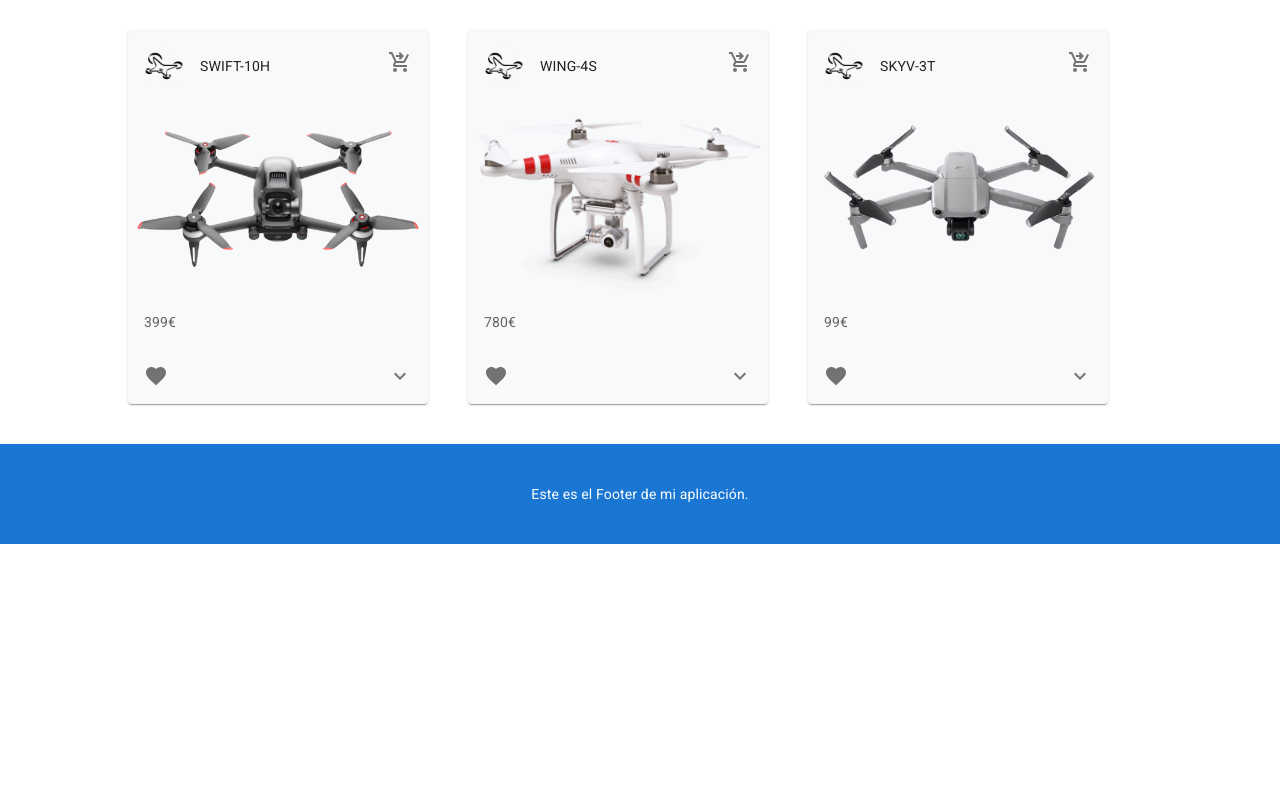
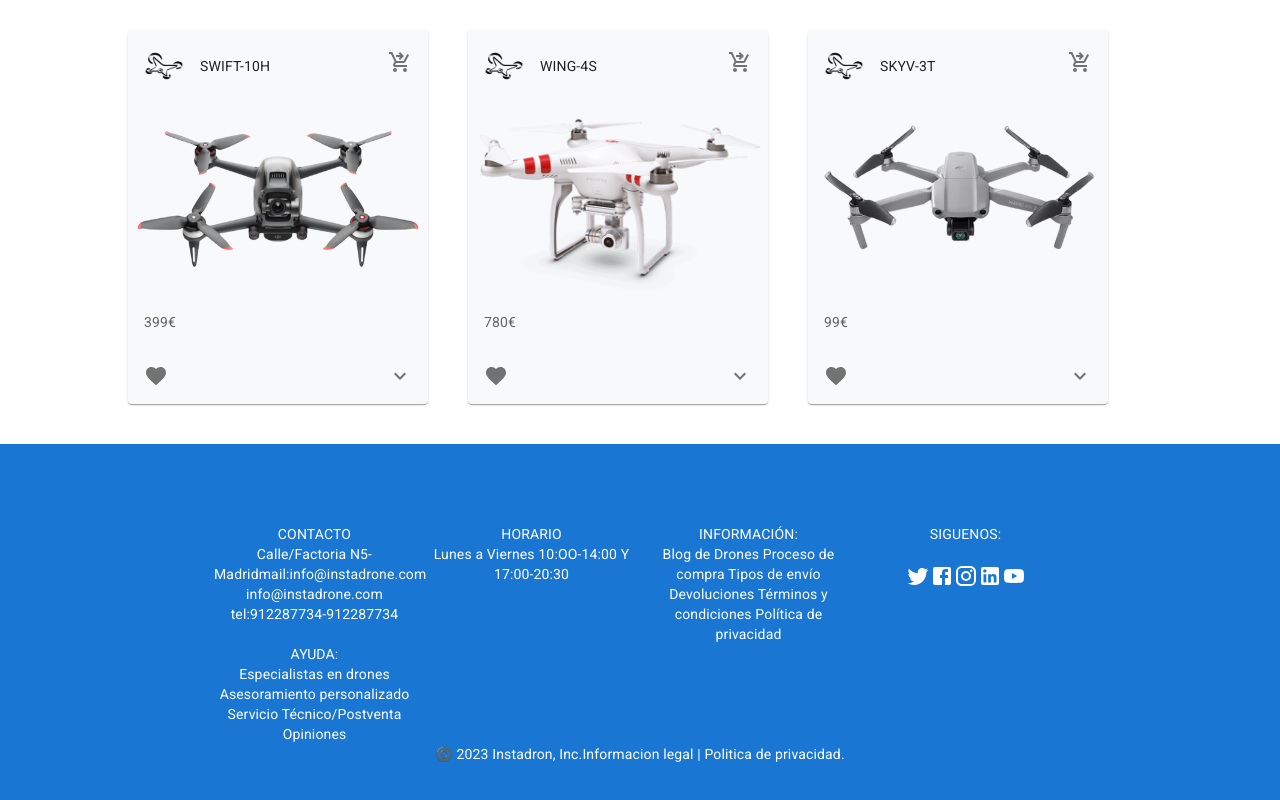
Before and after one commit to Sebasbh/DroneTech, a React (Create React App) app: page / in a window 1280 px wide. Shown: the part 2590-3390 px from the top of the page. Before the commit the page ends 3134 px from the top, so only its background shows below. Built offline with nearby package versions, Linux system fonts and the light colour scheme.

Commit message:
footer blue

```diff
--- a/src/components/Footer/Footer.jsx
+++ b/src/components/Footer/Footer.jsx
@@ -1,10 +1,13 @@
 import React from 'react'
 import { FooterMui } from './FooterMui'
+
+
 
 export function Footer() {
   return (
     <div>
       <FooterMui />
+
     </div>
 
   )
--- a/src/components/Footer/FooterMui.jsx
+++ b/src/components/Footer/FooterMui.jsx
@@ -2,9 +2,17 @@ import React from 'react';
 import { styled } from '@mui/material/styles';
 import Container from '@mui/material/Container';
 import Typography from '@mui/material/Typography';
+import { Grid } from '@mui/material';
+import TwitterIcon from '@mui/icons-material/Twitter';
+import FacebookIcon from '@mui/icons-material/Facebook';
+import InstagramIcon from '@mui/icons-material/Instagram';
+import LinkedInIcon from '@mui/icons-material/LinkedIn';
+import YouTubeIcon from '@mui/icons-material/YouTube';
+
+
 
 const FooterContainer = styled('footer')(({ theme }) => ({
-  padding: theme.spacing(5),
+  padding: theme.spacing(10),
   backgroundColor: theme.palette.primary.main,
   color: theme.palette.primary.contrastText,
 }));
@@ -12,9 +20,62 @@ const FooterContainer = styled('footer')(({ theme }) => ({
 export const FooterMui = () => {
   return (
     <FooterContainer>
-      <Container maxWidth="md">
+      <Container maxWidth="md"><Grid container spacing={2}>
+      <Grid item xs={12} sm={6} md={3}>
         <Typography variant="body2" align="center">
-          Este es el Footer de mi aplicación.
+          CONTACTO <br />
+          <>Calle/Factoria N5-Madrid</>
+          <>mail:info@instadrone.com info@instadrone.com</> <br />
+          <>tel:912287734-912287734</> <br /> <br />
+
+
+          AYUDA: <br />
+          Especialistas en drones
+          Asesoramiento personalizado
+          Servicio Técnico/Postventa
+          Opiniones
+
+        </Typography>
+      </Grid>
+      <Grid item xs={12} sm={6} md={3}>
+        <Typography variant="body2" align="center">
+          HORARIO <br/>
+          Lunes a Viernes
+          10:OO-14:00 Y 17:00-20:30
+
+        </Typography>
+      </Grid>
+
+      <Grid item xs={12} sm={6} md={3}>
+        <Typography variant="body2" align="center">
+        INFORMACIÓN: <br />
+
+        Blog de Drones
+        Proceso de compra
+        Tipos de envío
+        Devoluciones
+        Términos y condiciones
+        Política de privacidad
+
+        </Typography>
+      </Grid>
+      <Grid item xs={12} sm={6} md={3}>
+        <Typography variant="body2" align="center">
+          SIGUENOS: <br/> <br/>
+
+          < TwitterIcon />
+          < FacebookIcon />
+          < InstagramIcon />
+          < LinkedInIcon />
+          < YouTubeIcon />
+
+
+        </Typography>
+      </Grid>
+    </Grid>
+
+         <Typography variant="body2" align="center">
+         ©️ 2023 Instadron, Inc.Informacion legal | Politica de privacidad.
         </Typography>
       </Container>
     </FooterContainer>
```
